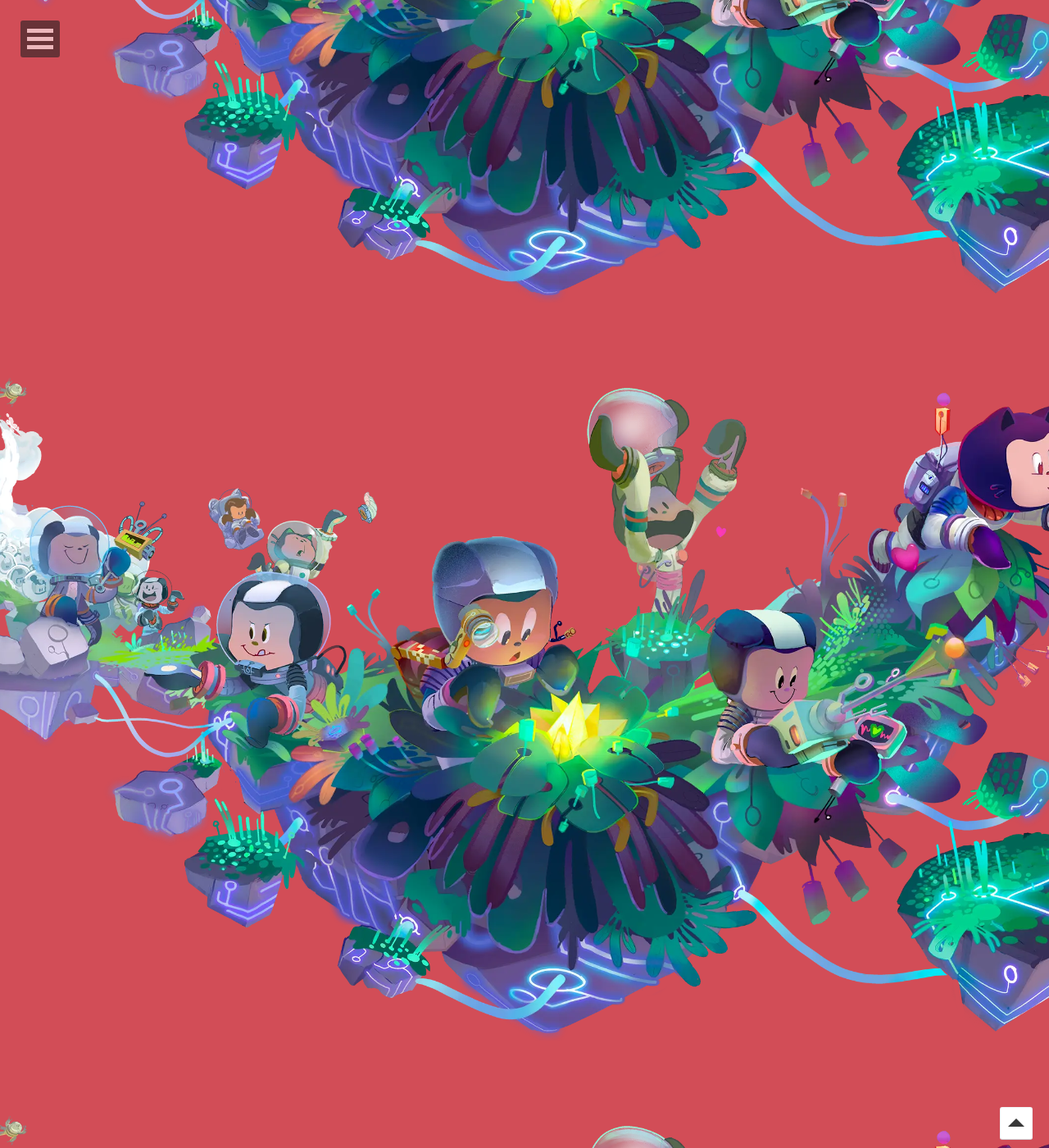
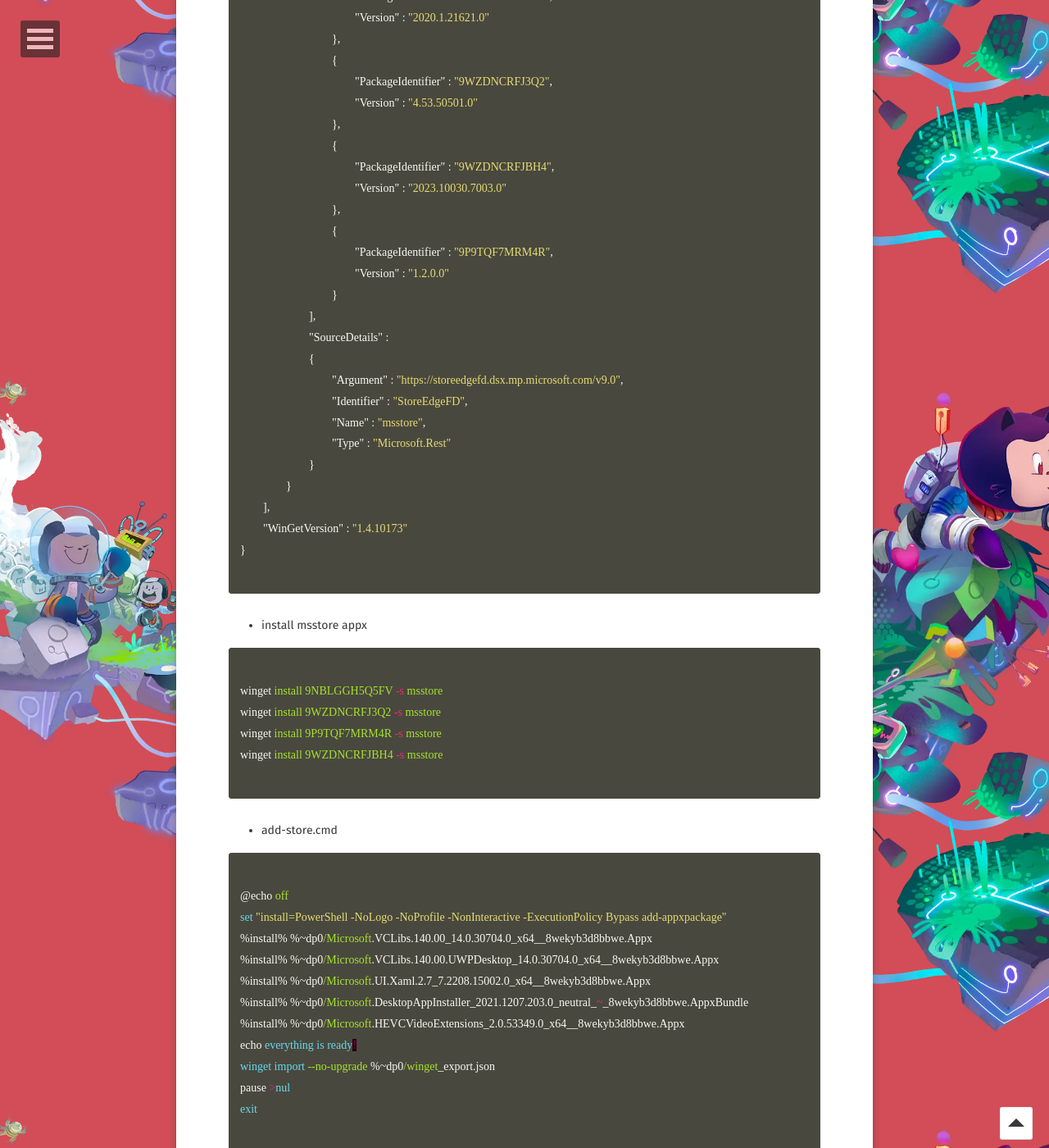
Before and after one commit to WebPavel/WebPavel.github.io, a Jekyll site: the page built from _posts/2023-04-14-WinGet-Usage.md, in a window 1280 px wide and 1400 px high, scrolled down 4131 px. Shown: the whole window at 82% size. Built offline with Jekyll 4.4.1, drawn with Linux system fonts in a browser that asks for light colours; some web fonts are replaced; some of the changed text lies outside the part shown.

Commit message:
Update 2023-04-14-WinGet-Usage.md

````diff
--- a/_posts/2023-04-14-WinGet-Usage.md
+++ b/_posts/2023-04-14-WinGet-Usage.md
@@ -14,104 +14,172 @@
 ```json
 
 {
-  "$schema": "https://aka.ms/winget-packages.schema.2.0.json",
-  "CreationDate": "2023-04-13T23:52:07.808-00:00",
-  "Sources": [
-    {
-      "Packages": [
-        {
-          "PackageIdentifier": "JGraph.Draw"
-        },
-        {
-          "PackageIdentifier": "7zip.7zip"
-        },
-        {
-          "PackageIdentifier": "ShareX.ShareX"
-        },
-        {
-          "PackageIdentifier": "voidtools.Everything"
-        },
-        {
-          "PackageIdentifier": "Telerik.Fiddler.Classic"
-        },
-        {
-          "PackageIdentifier": "Git.Git",
-          "Version": "2.34.1"
-        },
-        {
-          "PackageIdentifier": "Gyan.FFmpeg"
-        },
-        {
-          "PackageIdentifier": "JetBrains.IntelliJIDEA.Ultimate",
-          "Version": "2021.1.3"
-        },
-        {
-          "PackageIdentifier": "JetBrains.IntelliJIDEA.Community"
-        },
-        {
-          "PackageIdentifier": "Kingsoft.WPSOffice"
-        },
-        {
-          "PackageIdentifier": "Microsoft.WindowsTerminal.Preview"
-        },
-        {
-          "PackageIdentifier": "OBSProject.OBSStudio"
-        },
-        {
-          "PackageIdentifier": "Postman.Postman"
-        },
-        {
-          "PackageIdentifier": "VideoLAN.VLC"
-        },
-        {
-          "PackageIdentifier": "Xmind.Xmind.8"
-        },
-        {
-          "PackageIdentifier": "EuSoft.Eudic"
-        },
-        {
-          "PackageIdentifier": "JavadMotallebi.NeatDownloadManager"
-        },
-        {
-          "PackageIdentifier": "OpenJS.NodeJS.LTS",
-          "Version": "12.22.12"
-        },
-        {
-          "PackageIdentifier": "Microsoft.VCRedist.2015+.x64",
-          "Version": "14.28.29325.2"
-        },
-        {
-          "PackageIdentifier": "Microsoft.VisualStudioCode"
-        },
-        {
-          "PackageIdentifier": "JohnMacFarlane.Pandoc"
-        },
-        {
-          "PackageIdentifier": "Python.Python.3.8",
-          "Version": "3.8.8"
-        },
-        {
-          "PackageIdentifier": "Canonical.Ubuntu.2004"
-        },
-        {
-          "PackageIdentifier": "WiresharkFoundation.Wireshark"
-        },
-        {
-          "PackageIdentifier": "Daum.PotPlayer"
-        },
-        {
-          "PackageIdentifier": "Google.Chrome"
-        }
-      ],
-      "SourceDetails": {
-        "Argument": "https://cdn.winget.microsoft.com/cache",
-        "Identifier": "Microsoft.Winget.Source_8wekyb3d8bbwe",
-        "Name": "winget",
-        "Type": "Microsoft.PreIndexed.Package"
-      }
-    }
-  ],
-  "WinGetVersion": "1.4.10173"
+	"$schema" : "https://aka.ms/winget-packages.schema.2.0.json",
+	"CreationDate" : "2023-04-15T22:32:23.537-00:00",
+	"Sources" :
+	[
+		{
+			"Packages" :
+			[
+				{
+					"PackageIdentifier" : "JGraph.Draw",
+					"Version" : "21.1.2"
+				},
+				{
+					"PackageIdentifier" : "7zip.7zip",
+					"Version" : "22.01"
+				},
+				{
+					"PackageIdentifier" : "ShareX.ShareX",
+					"Version" : "15.0.0"
+				},
+				{
+					"PackageIdentifier" : "Canonical.Ubuntu.2004",
+					"Version" : "2004.2021.825.0"
+				},
+				{
+					"PackageIdentifier" : "voidtools.Everything",
+					"Version" : "1.4.1.1022"
+				},
+				{
+					"PackageIdentifier" : "Telerik.Fiddler.Classic",
+					"Version" : "5.0.20211.51073"
+				},
+				{
+					"PackageIdentifier" : "GeekUninstaller.GeekUninstaller",
+					"Version" : "1.5.1.163"
+				},
+				{
+					"PackageIdentifier" : "Git.Git",
+					"Version" : "2.34.1"
+				},
+				{
+					"PackageIdentifier" : "Google.Chrome",
+					"Version" : "112.0.5615.121"
+				},
+				{
+					"PackageIdentifier" : "Gyan.FFmpeg",
+					"Version" : "6.0"
+				},
+				{
+					"PackageIdentifier" : "JetBrains.IntelliJIDEA.Ultimate",
+					"Version" : "2021.1.3"
+				},
+				{
+					"PackageIdentifier" : "JetBrains.IntelliJIDEA.Community",
+					"Version" : "2022.3.1"
+				},
+				{
+					"PackageIdentifier" : "Kingsoft.WPSOffice",
+					"Version" : "11.2.0.11516"
+				},
+				{
+					"PackageIdentifier" : "Microsoft.Edge",
+					"Version" : "112.0.1722.39"
+				},
+				{
+					"PackageIdentifier" : "Microsoft.EdgeWebView2Runtime",
+					"Version" : "112.0.1722.39"
+				},
+				{
+					"PackageIdentifier" : "Microsoft.WindowsTerminal.Preview",
+					"Version" : "1.17.10234.0"
+				},
+				{
+					"PackageIdentifier" : "OBSProject.OBSStudio",
+					"Version" : "29.0.2"
+				},
+				{
+					"PackageIdentifier" : "Postman.Postman",
+					"Version" : "10.12.13"
+				},
+				{
+					"PackageIdentifier" : "Daum.PotPlayer",
+					"Version" : "230404"
+				},
+				{
+					"PackageIdentifier" : "VideoLAN.VLC",
+					"Version" : "3.0.18"
+				},
+				{
+					"PackageIdentifier" : "WiresharkFoundation.Wireshark",
+					"Version" : "4.0.4"
+				},
+				{
+					"PackageIdentifier" : "Xmind.Xmind.8",
+					"Version" : "3.7.9.201912052356"
+				},
+				{
+					"PackageIdentifier" : "EuSoft.Eudic",
+					"Version" : "13.0.0.0"
+				},
+				{
+					"PackageIdentifier" : "JavadMotallebi.NeatDownloadManager",
+					"Version" : "1.4"
+				},
+				{
+					"PackageIdentifier" : "OpenJS.NodeJS.LTS",
+					"Version" : "12.22.12"
+				},
+				{
+					"PackageIdentifier" : "Microsoft.VCRedist.2015+.x64",
+					"Version" : "14.32.31332.0"
+				},
+				{
+					"PackageIdentifier" : "Microsoft.VisualStudioCode",
+					"Version" : "1.77.3"
+				},
+				{
+					"PackageIdentifier" : "JohnMacFarlane.Pandoc",
+					"Version" : "3.1.2"
+				},
+				{
+					"PackageIdentifier" : "Python.Python.3.8",
+					"Version" : "3.8.8"
+				}
+			],
+			"SourceDetails" :
+			{
+				"Argument" : "https://cdn.winget.microsoft.com/cache",
+				"Identifier" : "Microsoft.Winget.Source_8wekyb3d8bbwe",
+				"Name" : "winget",
+				"Type" : "Microsoft.PreIndexed.Package"
+			}
+		},
+		{
+			"Packages" :
+			[
+				{
+					"PackageIdentifier" : "9NBLGGH5Q5FV",
+					"Version" : "2.14.91.0"
+				},
+				{
+					"PackageIdentifier" : "9NBLGGH0L44H",
+					"Version" : "2020.1.21621.0"
+				},
+				{
+					"PackageIdentifier" : "9WZDNCRFJ3Q2",
+					"Version" : "4.53.50501.0"
+				},
+				{
+					"PackageIdentifier" : "9WZDNCRFJBH4",
+					"Version" : "2023.10030.7003.0"
+				},
+				{
+					"PackageIdentifier" : "9P9TQF7MRM4R",
+					"Version" : "1.2.0.0"
+				}
+			],
+			"SourceDetails" :
+			{
+				"Argument" : "https://storeedgefd.dsx.mp.microsoft.com/v9.0",
+				"Identifier" : "StoreEdgeFD",
+				"Name" : "msstore",
+				"Type" : "Microsoft.Rest"
+			}
+		}
+	],
+	"WinGetVersion" : "1.4.10173"
 }
 
 ```
@@ -126,3 +194,21 @@
 winget install 9WZDNCRFJBH4 -s msstore
 
 ```
+
+- add-store.cmd
+
+```bat
+
+@echo off
+set "install=PowerShell -NoLogo -NoProfile -NonInteractive -ExecutionPolicy Bypass add-appxpackage"
+%install% %~dp0/Microsoft.VCLibs.140.00_14.0.30704.0_x64__8wekyb3d8bbwe.Appx
+%install% %~dp0/Microsoft.VCLibs.140.00.UWPDesktop_14.0.30704.0_x64__8wekyb3d8bbwe.Appx
+%install% %~dp0/Microsoft.UI.Xaml.2.7_7.2208.15002.0_x64__8wekyb3d8bbwe.Appx
+%install% %~dp0/Microsoft.DesktopAppInstaller_2021.1207.203.0_neutral_~_8wekyb3d8bbwe.AppxBundle
+%install% %~dp0/Microsoft.HEVCVideoExtensions_2.0.53349.0_x64__8wekyb3d8bbwe.Appx
+echo everything is ready!
+winget import --no-upgrade %~dp0/winget_export.json
+pause >nul
+exit
+
+```
````
